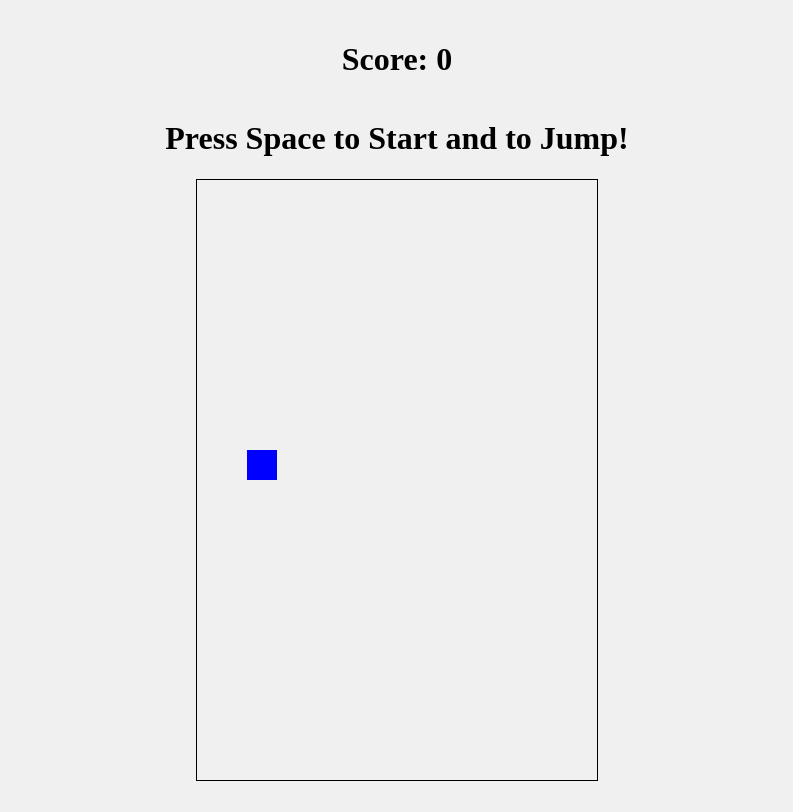
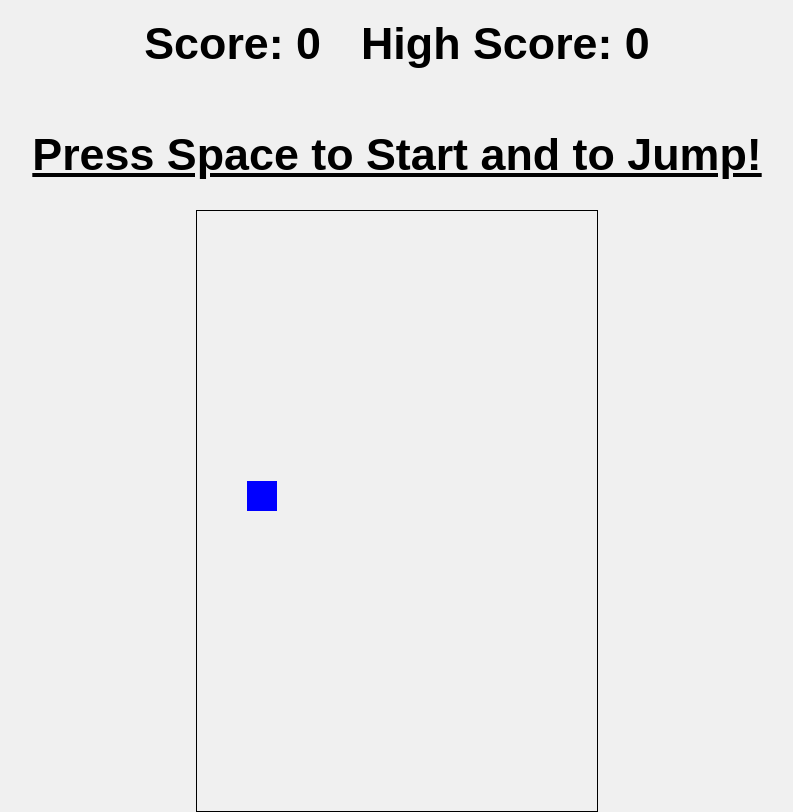
Before and after one commit to Ry0sh1/FlappyBird, a plain HTML site: page index.html in a window 1280 px wide. Both pictures are taken after a click on the button "Play". Shown: the whole page, without its empty margins (243-1036 px from the left). Drawn offline with Linux system fonts and the light colour scheme; a web font is replaced by a local one.

Commit message:
Changed Font and added Highscore

```diff
--- a/index.html
+++ b/index.html
@@ -3,11 +3,17 @@
 <head>
   <meta charset="UTF-8">
   <meta name="viewport" content="width=device-width, initial-scale=1.0">
+  <link rel="preconnect" href="https://fonts.googleapis.com">
+  <link rel="preconnect" href="https://fonts.gstatic.com" crossorigin>
+  <link href="https://fonts.googleapis.com/css2?family=Tiny5&display=swap" rel="stylesheet">
   <title>Flappy Bird</title>
   <link rel="stylesheet" href="style.css">
 </head>
 <body>
-<h1 id="point-container" class="hidden">Score: <span id="points">0</span></h1>
+<div class="d-flex-row">
+  <h1 id="point-container" class="hidden">Score: <span id="points">0</span></h1>
+  <h1 id="high-score-container" class="hidden">High Score: <span id="high-score">0</span></h1>
+</div>
 <h1 id="game-title">Flappy Bird by Ryoshi!</h1>
 <button id="play">Play</button>
 <h1 class="hidden" id="space-to-start">Press Space to Start and to Jump!</h1>
--- a/script.js
+++ b/script.js
@@ -2,6 +2,8 @@ const canvas = document.getElementById('game-canvas');
 const ctx = canvas.getContext('2d');
 const pointContainer = document.getElementById('point-container');
 const points = document.getElementById('points');
+const highScore = document.getElementById('high-score');
+const highScoreContainer = document.getElementById('high-score-container');
 const playButton = document.getElementById('play');
 const spaceToStart = document.getElementById('space-to-start');
 const loseScreen = document.getElementById('lose');
@@ -53,7 +55,12 @@ function update() {
         obstacles[1].y = obstacles[0].height + settings.spaceBetweenPipes;
         obstacles[1].height = canvas.height - obstacles[1].y;
 
-        points.innerText = `${parseInt(points.innerText) + 1}`;
+        let currentPoints = parseInt(points.innerText) + 1;
+        if (currentPoints >= parseInt(highScore.innerText)){
+            highScore.innerText = `${currentPoints}`;
+        }
+        points.innerText = `${currentPoints}`;
+
     }
 
     if (running){
@@ -64,6 +71,7 @@ function update() {
 function lose(){
     running = false;
     allowGameToStart = false;
+    localStorage.setItem("highScore",`${parseInt(highScore.innerText)}`);
     loseScreen.classList.remove('hidden');
     playButton.classList.remove('hidden');
 }
@@ -79,11 +87,16 @@ function draw() {
     });
 }
 playButton.addEventListener('click', e => {
+    highScore.innerText = localStorage.getItem("highScore");
+    if (localStorage.getItem("highScore") == null){
+        highScore.innerText = `0`;
+    }
     obstacles = getSleepObstacles();
     player = getSleepPlayer();
     canvas.classList.remove('hidden');
     pointContainer.classList.remove('hidden');
     spaceToStart.classList.remove('hidden');
+    highScoreContainer.classList.remove('hidden');
     gameTitle.classList.add('hidden');
     loseScreen.classList.add('hidden');
     playButton.classList.add('hidden');
--- a/style.css
+++ b/style.css
@@ -1,3 +1,9 @@
+html, button{
+  font-family: "Tiny5", sans-serif;
+  font-weight: 400;
+  font-style: normal;
+  font-size: 1.4rem;
+}
 body {
   margin: 0;
   display: flex;
@@ -33,3 +39,14 @@ canvas {
 #play:active{
   opacity: 0.6;
 }
+.d-flex-row{
+  display: flex;
+  justify-content: center;
+  align-items: center;
+  flex-direction: row;
+  gap: 40px;
+}
+#space-to-start{
+  text-decoration: underline;
+  font-weight: bold;
+}
```
